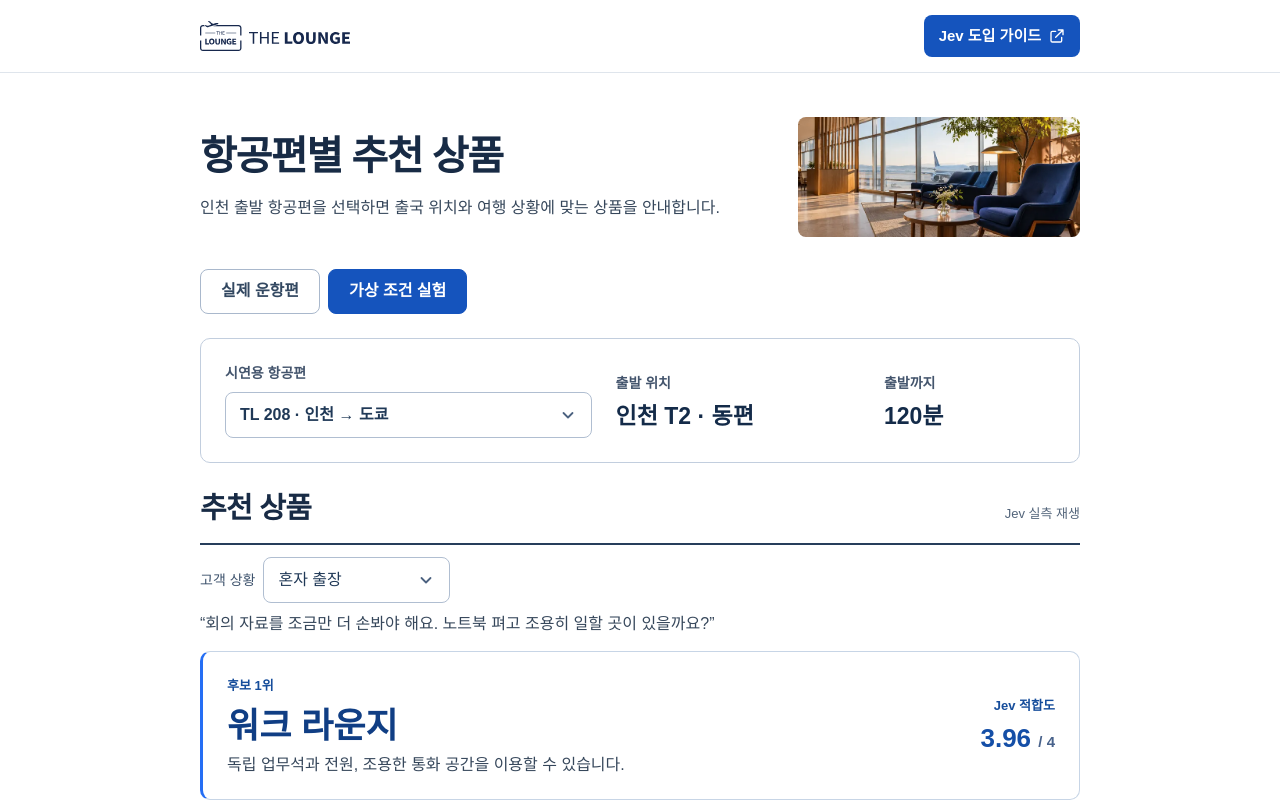
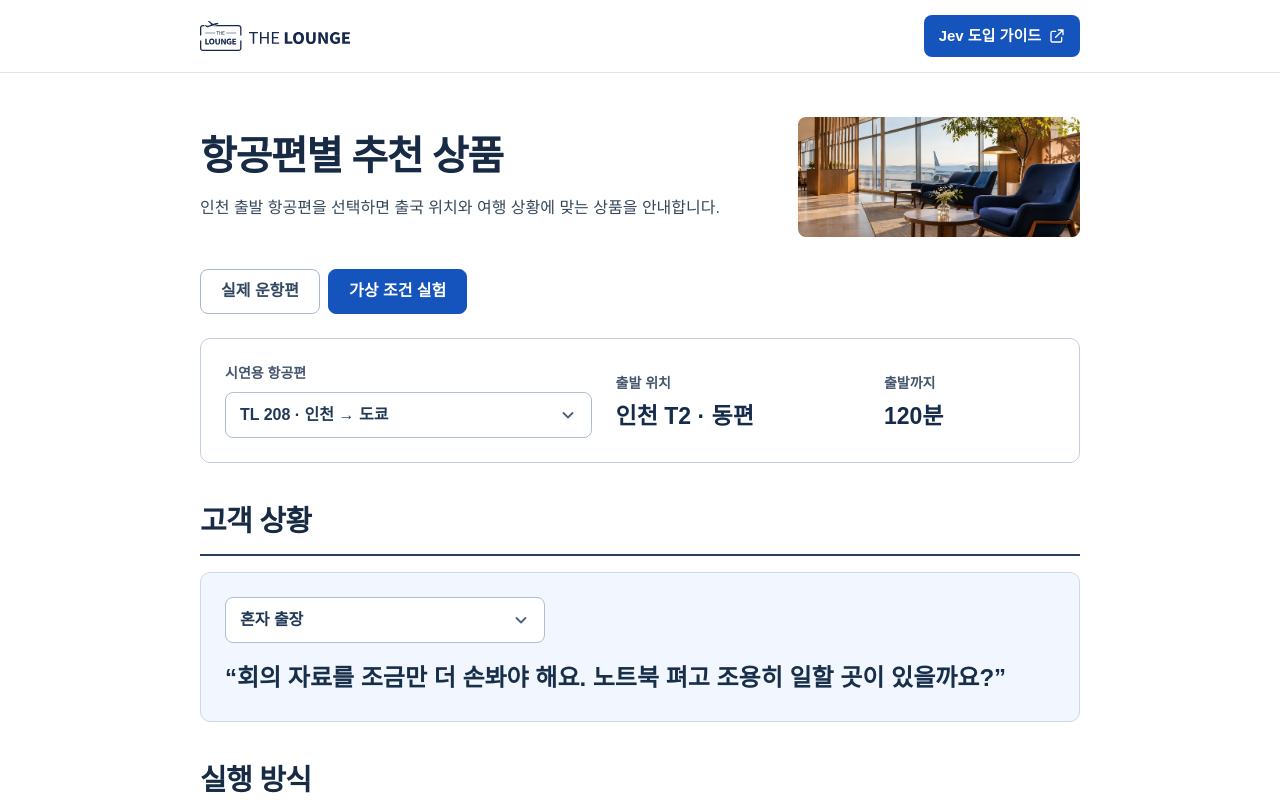
Before and after one commit to minsukong/jev-poc, a React (Vite) app: page / in a window 1280 px wide. Both pictures are taken after a click on the button "가상 조건 실험". Shown: the top 800 px of the page. Built offline with nearby package versions, Linux system fonts and the light colour scheme; a web font is replaced by a local one.

Commit message:
Order the experiment around customer context, controls, results and guidance

```diff
--- a/src/main.tsx
+++ b/src/main.tsx
@@ -62,17 +62,23 @@ function App(){
     </section>:<>    <section className="flight"><label>시연용 항공편<select aria-label="시연용 항공편" disabled={busy} value={input.flight} onChange={e=>change({...input,flight:e.target.value})}>{flights.map(f=><option key={f.id} value={f.id}>{f.code} · 인천 → {f.city}</option>)}</select></label>
     <div><small>출발 위치</small><strong>인천 {ctx.flight.terminal} · {ctx.flight.zone}</strong></div>
     <div><small>출발까지</small><strong>{input.minutes}분</strong></div></section>
-    <section className="results"><div className="line"><h2>추천 상품</h2><small>{mode==='record'?'Jev 실측 재생':mode==='mock'?'모의 추천':'실시간 모드'}</small></div>
-    <label className="traveler">고객 상황<select disabled={busy} value={c.id} onChange={e=>change({...defaults(cases.find(x=>x.id===e.target.value)!),flight:input.flight})}>{cases.map(x=><option value={x.id} key={x.id}>{x.title}</option>)}</select></label>
-    <p className="quote">“{c.preference}”</p>
-    {error&&<p role="alert">{error}</p>}{fallback&&<p role="alert">규칙 기반 대체 · {result?.error}</p>}
-    <article className="pick"><div><small>{top?'후보 1위':'추천 상태'}</small><h3>{top?item(top).name:rules.length?'실행 대기':'이용 가능한 상품 없음'}</h3><p>{top?item(top).displayDescription:''}</p></div>{top&&!fallback&&<div className="score"><small>{mode==='mock'?'모의 점수':'Jev 적합도'}</small><strong>{result!.rows[0].score.toFixed(2)} <em>/ 4</em></strong></div>}</article>
-    {mode==='live'&&<button onClick={run} disabled={busy}>{busy?'요청 중…':'실시간 추천 실행'}</button>}
-      <details className="settings"><summary>실행 방식과 여행 조건 변경</summary><div className="disclosure-body"><div className="inner">
-        <label>실행 방식 <select value={mode} disabled={busy} onChange={e=>switchMode(e.target.value as Mode)}><option value="record">저장한 Jev 응답 재생</option><option value="mock">모의 실험 (Mock)</option><option value="live" disabled={!local}>로컬 서버로 Jev 실시간 호출</option></select></label>
+    <section className="results experiment">
+      <h2 id="customer-heading">고객 상황</h2>
+      <div className="customer-context"><select aria-labelledby="customer-heading" disabled={busy} value={c.id} onChange={e=>change({...defaults(cases.find(x=>x.id===e.target.value)!),flight:input.flight})}>{cases.map(x=><option value={x.id} key={x.id}>{x.title}</option>)}</select>
+    <p className="quote">“{c.preference}”</p></div>
+      <h2>실행 방식</h2>
+      <div className="settings"><div className="inner">
+        <label>추천 실행 모드 <select value={mode} disabled={busy} onChange={e=>switchMode(e.target.value as Mode)}><option value="record">저장한 Jev 응답 재생</option><option value="mock">모의 실험 (Mock)</option><option value="live" disabled={!local}>로컬 서버로 Jev 실시간 호출</option></select></label>
         <p>{mode==='record'?'저장된 Jev 응답을 재생합니다. 이동 수단이나 남은 시간을 바꾸려면 ‘모의 실험’을 선택하세요.':mode==='mock'?'이동 수단이나 남은 시간을 바꾸면 예시 순위가 달라집니다. 모의 실험은 API를 호출하지 않습니다.':'여행 조건을 선택한 뒤 ‘실시간 추천 실행’을 누르면 로컬 서버에서 Jev를 호출합니다.'}</p>
         <fieldset disabled={busy||mode==='record'}><label>공항 이동<select value={input.transport} onChange={e=>change({...input,transport:e.target.value})}>{['공항철도','자가용','택시'].map(v=><option key={v}>{v}</option>)}</select></label>
-        <label>출발까지<select value={input.minutes} onChange={e=>change({...input,minutes:+e.target.value})}>{[10,30,60,120,180].map(v=><option key={v} value={v}>{v}분</option>)}</select></label></fieldset></div></div></details>
+        <label>출발까지<select value={input.minutes} onChange={e=>change({...input,minutes:+e.target.value})}>{[10,30,60,120,180].map(v=><option key={v} value={v}>{v}분</option>)}</select></label></fieldset>
+        {mode==='live'&&<button onClick={run} disabled={busy}>{busy?'요청 중…':'실시간 추천 실행'}</button>}
+      </div></div>
+      <div className="line"><h2>후보 결과</h2><small>{mode==='record'?'Jev 실측 재생':mode==='mock'?'모의 추천':'실시간 모드'}</small></div>
+      <article className="pick"><div><small>{top?'후보 1위':'추천 상태'}</small><h3>{top?item(top).name:rules.length?'실행 대기':'이용 가능한 상품 없음'}</h3><p>{top?item(top).displayDescription:''}</p></div>{top&&!fallback&&<div className="score"><small>{mode==='mock'?'모의 점수':'Jev 적합도'}</small><strong>{result!.rows[0].score.toFixed(2)} <em>/ 4</em></strong></div>}</article>
+      <h2>결과 해석과 주의사항</h2>
+      {error&&<p role="alert">{error}</p>}{fallback&&<p role="alert">규칙 기반 대체 · {result?.error}</p>}
+      <p className="result-note">{mode==='mock'?'모의 점수는 고객의 요청과 상품 설명에서 일치하는 문구로 계산합니다.':mode==='record'?'선택한 사례를 측정했을 때의 Jev 응답입니다.':fallback?'이번 순위는 백엔드 규칙으로 계산했습니다.':measured?'이번 요청에서 Jev가 매긴 적합도 순위입니다.':'실시간 추천을 실행하면 이 조건에서의 결과를 확인할 수 있습니다.'}</p>
       <details><summary>규칙 기반 추천과 Jev 비교</summary><div className="disclosure-body"><div className="inner"><p>백엔드가 이용 조건에 맞는 상품 {ctx.eligible.length}개를 추립니다. Jev는 고객의 필요와 상품 설명을 읽고 각 후보의 적합도를 평가하는 TypeSafe AI의 모델입니다.</p>
       <div className="pair"><article><small>규칙 기반 추천</small><h3>{winner?item(winner.id).name:'후보 없음'}</h3><p>{ruleNote}</p></article>
         <article className="decision"><small>{rightTitle}</small><h3>{top?item(top).name:ctx.eligible.length?'실행 대기':'후보 없음'}</h3><p>{fallback?ruleNote:top?item(top).displayDescription:'이 조건에서 표시할 추천 결과가 없습니다.'}</p>
@@ -80,8 +86,7 @@ function App(){
       {c.id==='meal'&&isPreset&&mode==='record'&&<p className="insight">두 출장 사례는 항공편과 남은 시간이 같습니다. 규칙은 두 고객 모두에게 워크 라운지를 추천했습니다. Jev는 회의를 준비하는 고객에게 워크 라운지를, 샌드위치를 사 가려는 고객에게 테이크아웃 식사권을 추천했습니다.</p>}
       </div></div></details><details><summary>전체 순위와 제외된 상품</summary><div className="disclosure-body"><div className="inner"><p>규칙 점수는 미리 정한 가중치의 합입니다. Jev 점수는 0점(무관)부터 4점(필요를 직접 충족)까지입니다. 두 열은 각각 위에서부터 순서대로 읽으면 됩니다.</p>
       <div className="scroll"><table className="rankings"><thead><tr><th>순위</th><th>규칙 기반</th><th>{rightTitle}</th></tr></thead><tbody>{rules.map((r:Row,i:number)=><tr key={r.id}><td>{i+1}</td><td><span>{item(r.id).name}<b>{r.score}점</b></span></td><td>{result?.rows[i]?<span>{item(result.rows[i].id).name}<b>{result.rows[i].score.toFixed(2)}점</b></span>:'—'}</td></tr>)}</tbody></table></div><section className="excluded"><h4>이용 조건에서 제외된 상품</h4><dl>{ctx.excluded.map((p:{id:string;reasons:string[]})=><div key={p.id}><dt>{item(p.id).name}</dt><dd>{p.reasons.join(', ')}</dd></div>)}</dl></section></div></div></details>
-    </section>
-    <section className="guide"><h2>결과 읽는 법</h2>
+
     <details><summary>추천 1회의 응답 시간과 예상 비용</summary><div className="disclosure-body"><div className="inner">
     <p>{mode==='record'?'이 수치는 저장 당시 서버에서 측정한 값입니다. 공개 페이지에서 여러 번 재생해도 새로 청구되지 않습니다.':mode==='mock'?'모의 실험은 외부 API를 호출하지 않아 Jev 측정값이 없습니다.':'실시간 추천을 실행하면 이번 요청의 측정값을 확인할 수 있습니다.'}</p>
     <dl><dt>응답 시간{(measured||fallback)&&' · '+seconds+'초'}</dt><dd>서버가 Jev에 요청을 보내고 응답이나 오류를 처리하기까지 걸린 시간입니다. 1,000ms가 1초입니다. 고객이 화면을 여는 시간은 별도로 측정해야 합니다.</dd>
--- a/src/style.css
+++ b/src/style.css
@@ -245,3 +245,22 @@ a:not(.guide-link):not(:has(img)):is(:hover, :focus-visible) {
   .recorded .score { display: flex; align-items: baseline; gap: 10px; padding: 12px 0 0; border: 0; border-top: 1px solid #d4deea; }
 
 }
+
+.experiment { margin-block: 36px 48px; }
+.experiment > h2, .experiment > .line {
+  margin: 36px 0 16px;
+  padding-bottom: 10px;
+  border-bottom: 2px solid #263e5b;
+}
+.experiment > h2 { font-size: clamp(24px, 3vw, 29px); }
+.customer-context, .experiment .settings {
+  padding: clamp(16px, 3vw, 24px);
+  border: 1px solid #ccd8e7;
+  border-radius: 10px;
+}
+.customer-context { background: #f2f7ff; }
+.customer-context select { width: min(100%, 320px); font-weight: 650; }
+.customer-context .quote { margin: 16px 0 0; font-size: clamp(20px, 2.6vw, 24px); font-weight: 620; color: #182f4a; }
+.experiment .settings button { justify-self: start; }
+.experiment .pick { background: #f2f7ff; }
+.result-note { margin-bottom: 20px; }
```
Also changed, not shown: 8 other files (tests, documents, lock files or other folders).
